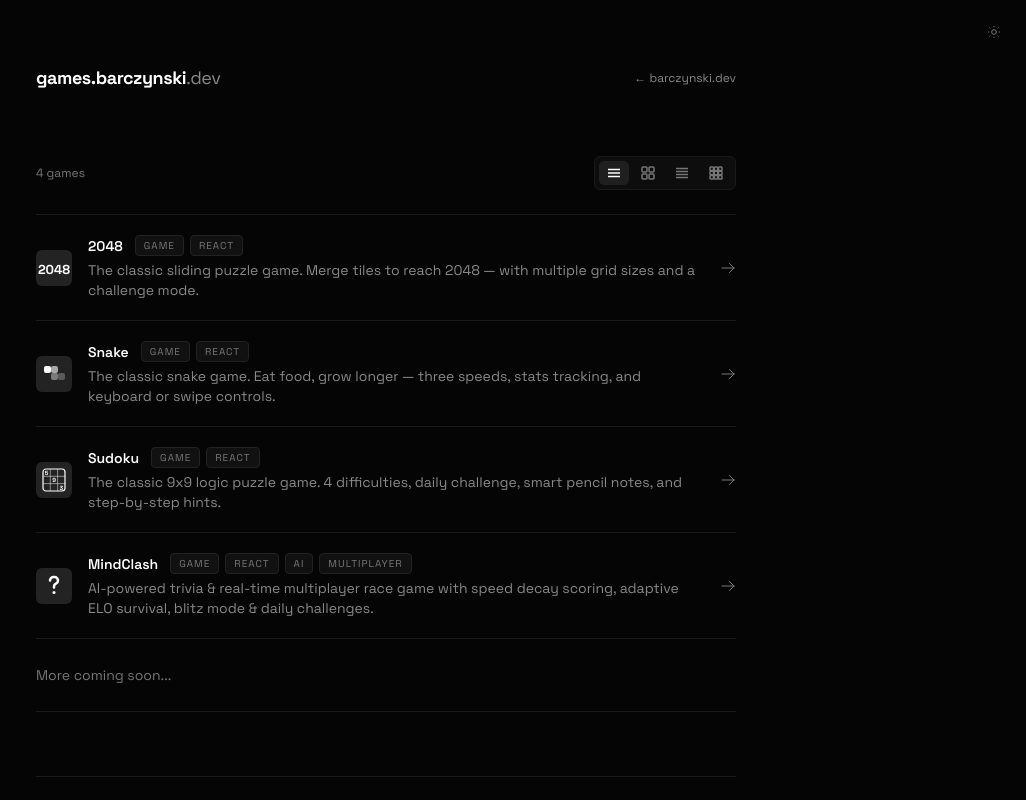
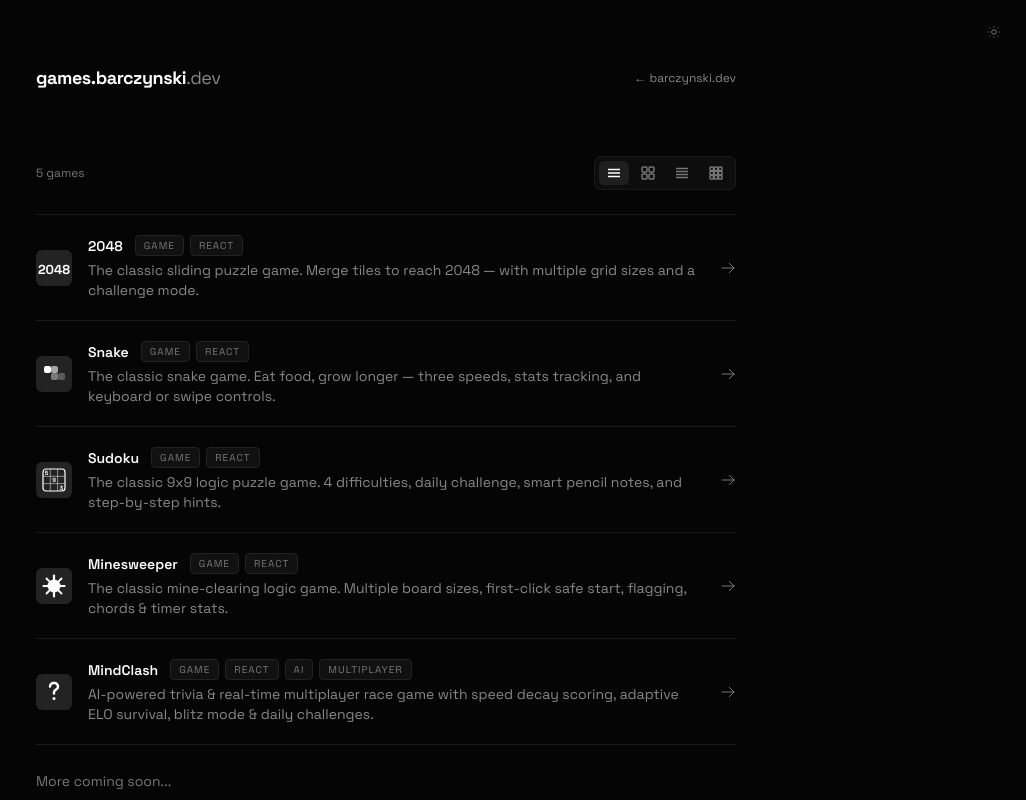
Before and after one commit to adambar88/games-website, a React (Vite) app: page / in a window 1280 px wide. Shown: the top 800 px of the page, without its empty margins (254-1280 px from the left). Built offline with nearby package versions, Linux system fonts and the light colour scheme.

Commit message:
feat: add Minesweeper reverse proxy and hub listing (#1)
* feat(games-website): add Minesweeper entry and icon

* feat(nginx): add reverse proxy for Minesweeper game at /minesweeper/

```diff
--- a/src/App.tsx
+++ b/src/App.tsx
@@ -51,6 +51,19 @@ const IconSudoku = () => (
   </svg>
 )
 
+// Minesweeper icon — classic mine symbol
+const IconMinesweeper = () => (
+  <svg width="36" height="36" viewBox="0 0 36 36" fill="none">
+    <rect width="36" height="36" rx="6" fill="currentColor" fillOpacity="0.12" />
+    <circle cx="18" cy="18" r="6.5" fill="currentColor" />
+    <line x1="18" y1="7.5" x2="18" y2="28.5" stroke="currentColor" strokeWidth="2.2" strokeLinecap="round" />
+    <line x1="7.5" y1="18" x2="28.5" y2="18" stroke="currentColor" strokeWidth="2.2" strokeLinecap="round" />
+    <line x1="10.5" y1="10.5" x2="25.5" y2="25.5" stroke="currentColor" strokeWidth="1.8" strokeLinecap="round" />
+    <line x1="10.5" y1="25.5" x2="25.5" y2="10.5" stroke="currentColor" strokeWidth="1.8" strokeLinecap="round" />
+    <circle cx="15.5" cy="15.5" r="1.5" fill="#fff" fillOpacity="0.8" />
+  </svg>
+)
+
 const apps: AppEntry[] = [
   {
     title: '2048',
@@ -72,6 +85,13 @@ const apps: AppEntry[] = [
     path: '/sudoku/',
     tags: ['game', 'react'],
     icon: <IconSudoku />,
+  },
+  {
+    title: 'Minesweeper',
+    description: 'The classic mine-clearing logic game. Multiple board sizes, first-click safe start, flagging, chords & timer stats.',
+    path: '/minesweeper/',
+    tags: ['game', 'react'],
+    icon: <IconMinesweeper />,
   },
   {
     title: 'MindClash',
```
Also changed, not shown: 1 other file (tests, documents, lock files or other folders).
